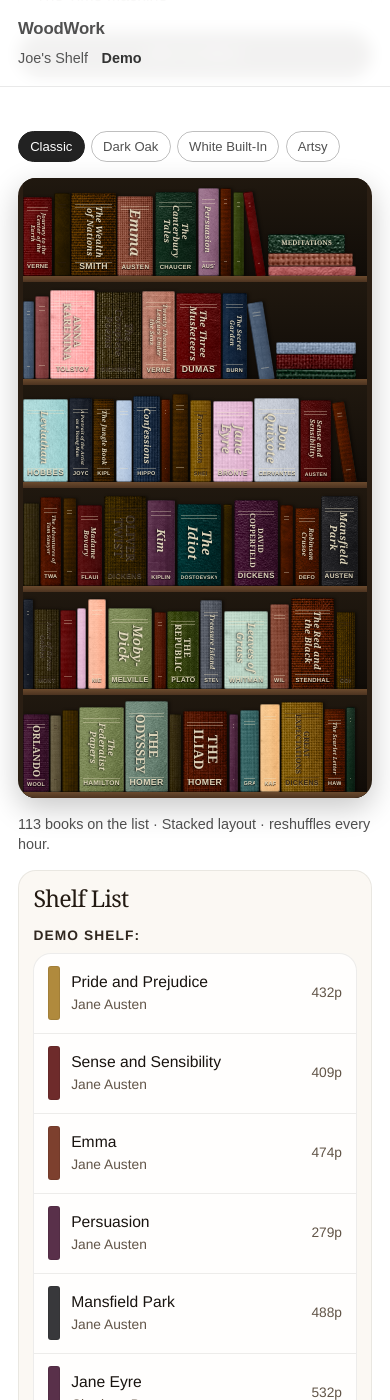
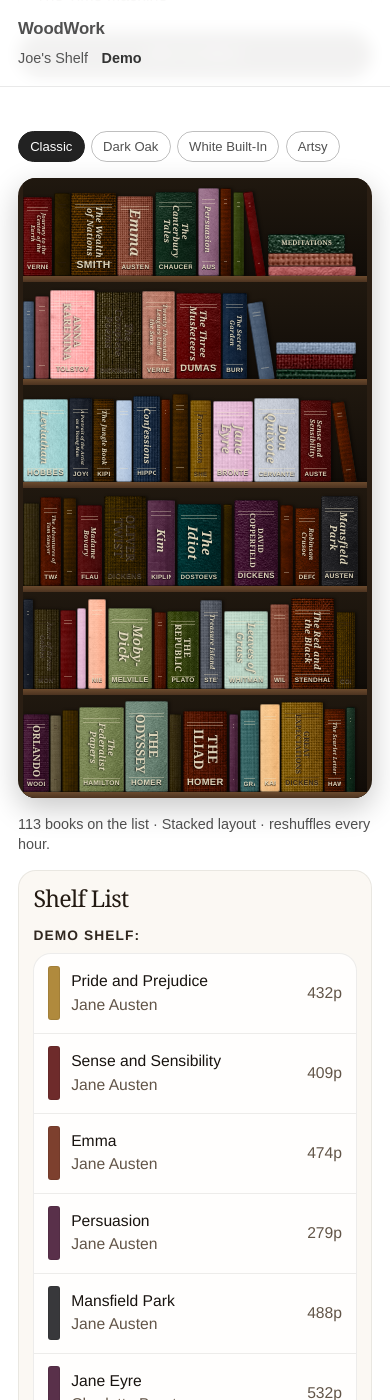
Before and after one commit to josephruocco/books-josephruocco, a Jekyll site: the page built from woodwork-demo.html, in a window 390 px wide and 1400 px high, scrolled down 390 px. Built offline with Jekyll 4.4.1, drawn with Linux system fonts in a browser that asks for light colours.

Commit message:
Increase WoodWork author text size

```diff
--- a/woodwork-demo.html
+++ b/woodwork-demo.html
@@ -318,7 +318,7 @@
   .shelf-list-book-author {
     margin-top: .24rem;
     color: #625548;
-    font: 400 .95rem/1.25 "Avenir Next", "Helvetica Neue", sans-serif;
+    font: 500 1.08rem/1.28 "Avenir Next", "Helvetica Neue", sans-serif;
     white-space: nowrap;
     overflow: hidden;
     text-overflow: ellipsis;
@@ -826,7 +826,7 @@
     }
     .shelf-list-book-author,
     .shelf-list-book-pages {
-      font-size: .86rem;
+      font-size: .98rem;
     }
     .shelf-case { border-radius: 18px; }
     .shelf-case[data-theme="oak"], .shelf-case[data-theme="builtin"] { border-radius: 22px; }
@@ -1111,7 +1111,7 @@
       author.style.color = ink;
       author.style.textShadow = light ? '0 1px rgba(255,255,255,.28)' : '0 1px 1px rgba(0,0,0,.8)';
       var authorFit = (w - 6) / Math.max(1, surname.length * .63);
-      author.style.fontSize = Math.max(6, Math.min(8.6 * SCALE, w * .22, authorFit)) + 'px';
+      author.style.fontSize = Math.max(7.25, Math.min(10.25 * SCALE, w * .28, authorFit)) + 'px';
       el.appendChild(author);
     }
     el.setAttribute('aria-label', book.title + (book.author ? ', ' + book.author : ''));
```
Also changed, not shown: other parts of woodwork-demo.html (+2 -2 lines).
